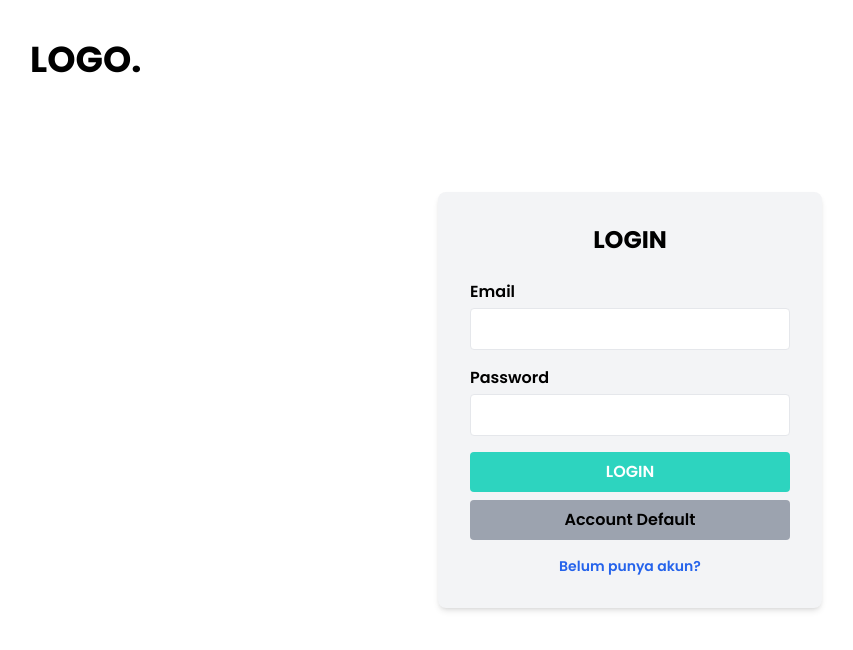
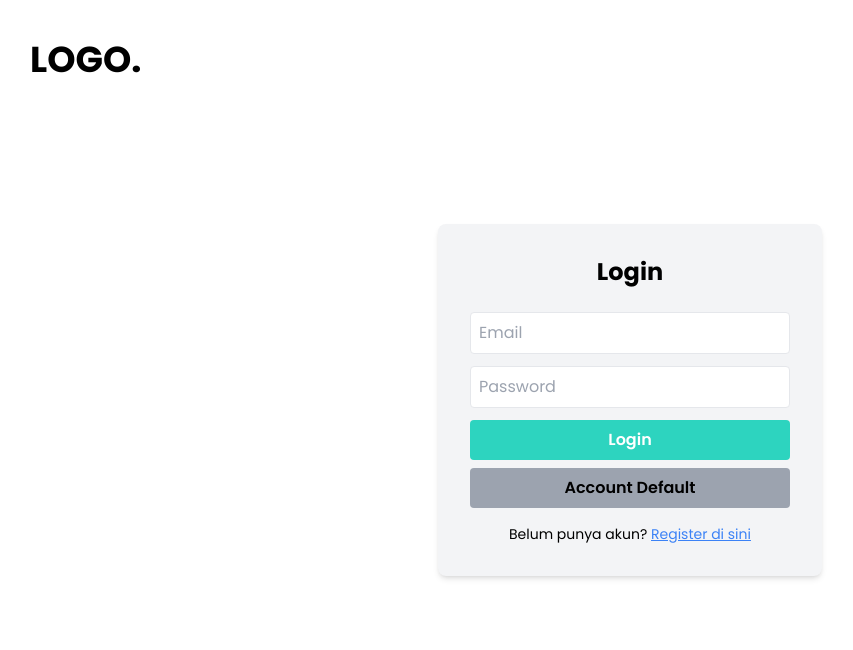
Before and after one commit to BintangAkmalKurniawan/fe-1-mission, a React (Vite) app: page / in a window 1280 px wide. Shown: the top 650 px of the page, without its empty margins (10-863 px from the left). Built offline with nearby package versions, Linux system fonts and the light colour scheme.

Commit message:
tambah fitur unShowSidebar

```diff
--- a/src/component/layout/Navbar.jsx
+++ b/src/component/layout/Navbar.jsx
@@ -1,10 +1,14 @@
 import React from "react";
 import { useNavigate } from "react-router";
 
-function Navbar() {
+function Navbar({ toggleSidebar }) {
   const navigate = useNavigate();
+
   return (
     <div className="w-full bg-teal-500 p-4 text-white flex justify-between">
+      <button onClick={toggleSidebar} className="bg-white text-black px-3 py-1 rounded">
+        ☰ Menu
+      </button>
       <h1 className="text-lg font-bold">LOGO</h1>
       <button className="bg-red-500 px-4 py-1 rounded" onClick={() => navigate("/")}>
         Logout
--- a/src/component/layout/SideBar.jsx
+++ b/src/component/layout/SideBar.jsx
@@ -1,13 +1,14 @@
 import React from "react";
 import { Link } from "react-router-dom";
 
-function SideBar() {
+function SideBar({ showSidebar }) {
   return (
-    <div className="w-64 h-screen bg-gray-800 text-white p-5">
+    <div className={`${showSidebar ? "w-64" : "w-0"} transition-all duration-300 overflow-hidden bg-gray-800 text-white`}>
+      <div className="p-5">
         <h2 className="text-xl font-bold mb-6">Dashboard</h2>
         <ul>
           <li className="mb-4">
-          <Link to="/" className="hover:text-gray-400">
+            <Link to="/" className="hover:text-gray-400 ">
               Home
             </Link>
           </li>
@@ -23,6 +24,7 @@ function SideBar() {
           </li>
         </ul>
       </div>
+    </div>
   );
 }
 
--- a/src/pages/Home/index.jsx
+++ b/src/pages/Home/index.jsx
@@ -9,6 +9,7 @@ function HomePage() {
   const [showForm, setShowForm] = useState(false);
   const [formData, setFormData] = useState({ name: "", price: "" });
   const [editingIndex, setEditingIndex] = useState(null);
+  const [showSidebar, setShowSidebar] = useState(true);
 
   const handleSubmit = (e) => {
     e.preventDefault();
@@ -34,9 +35,9 @@ function HomePage() {
 
   return (
     <div className="flex h-screen">
-      <SideBar />
+      <SideBar showSidebar={showSidebar} />
       <div className="flex-1 flex flex-col">
-        <Navbar />
+        <Navbar toggleSidebar={() => setShowSidebar(!showSidebar)} />
         <div className="p-6">
           <h2 className="text-2xl font-bold mb-4">Welcome to Home Page</h2>
           <button className="bg-blue-500 text-white px-7 py-1 rounded mb-4" onClick={() => setShowForm(true)}>
--- a/src/pages/Login/index.jsx
+++ b/src/pages/Login/index.jsx
@@ -1,9 +1,10 @@
 import React from "react";
-import { useNavigate } from "react-router-dom";
+import { useNavigate } from "react-router";
 import { useState } from "react";
 
 function Index() {
   const navigate = useNavigate();
+  const [isLoginPage, setIsLoginPage] = useState(true);
   const [formData, setFormData] = useState({ email: "", password: "" });
 
   const defaultUser = {
@@ -14,10 +15,15 @@ function Index() {
   const handleLogin = (e) => {
     e.preventDefault();
 
-    if (e.email === defaultUser.email && e.password === defaultUser.password) {
-      alert("Invalid username or password");
+    const existingUsers = JSON.parse(localStorage.getItem("users")) || [];
+    const found = existingUsers.find((user) => user.email === formData.email && user.password === formData.password);
+
+    if (found || (formData.email === defaultUser.email && formData.password === defaultUser.password)) {
+      navigate("/home");
+    } else if (found === "" || (formData.email === "" && formData.password === "")) {
+      alert("Email atau password kosong!");
     } else {
-      navigate("/home");
+      alert("Email atau password salah!");
     }
   };
 
@@ -25,31 +31,51 @@ function Index() {
     e.preventDefault();
     setFormData({ email: defaultUser.email, password: defaultUser.password });
   };
+
+  const handleOnChange = (e) => {
+    setFormData({ ...formData, [e.target.name]: e.target.value });
+  };
+
+  const handleRegister = (e) => {
+    e.preventDefault();
+
+    const existingUsers = JSON.parse(localStorage.getItem("users")) || [];
+
+    const isEmailUsed = existingUsers.find((user) => user.email === formData.email);
+    if (isEmailUsed) {
+      alert("Email sudah digunakan!");
+      return;
+    }
+
+    const newUsers = [...existingUsers, formData];
+    localStorage.setItem("users", JSON.stringify(newUsers));
+    alert("Register sukses! Silakan login.");
+    setFormData({ email: "", password: "" });
+    setIsLoginPage(true);
+  };
+
   return (
     <>
       <div className="flex items-center justify-center min-h-screen bg-white">
         <div className="absolute top-10 left-10 text-4xl font-bold">LOGO.</div>
         <div className="w-full max-w-sm p-8 bg-gray-100 rounded-lg shadow-md">
-          <h2 className="text-2xl font-bold text-center mb-6">LOGIN</h2>
-          <form>
-            <div className="mb-4">
-              <label className="block font-semibold mb-1">Email</label>
-              <input type="email" className="w-full p-2 border rounded" required value={formData.email} />
-            </div>
-            <div className="mb-4">
-              <label className="block font-semibold mb-1">Password</label>
-              <input type="password" className="w-full p-2 border rounded" required value={formData.password} />
-            </div>
-            <button type="submit" className="w-full p-2 text-white bg-teal-400 rounded font-semibold" onClick={(e) => handleLogin(e)}>
-              LOGIN
+          <h2 className="text-2xl font-bold text-center mb-6">{isLoginPage ? "Login" : "Register"}</h2>
+          <form onSubmit={isLoginPage ? handleLogin : handleRegister} className="space-y-3">
+            <input type="email" name="email" placeholder="Email" className="w-full p-2 border rounded" value={formData.email} onChange={handleOnChange} />
+            <input type="password" name="password" placeholder="Password" className="w-full p-2 border rounded" value={formData.password} onChange={handleOnChange} />
+            <button type="submit" className="w-full p-2 text-white bg-teal-400 rounded font-semibold">
+              {isLoginPage ? "Login" : "Register"}
             </button>
           </form>
-          <button className="w-full p-2 text-black bg-gray-400 rounded font-semibold mt-2" onClick={handleAccountDefault}>
-            Account Default
-          </button>
-          <p className="text-center mt-4 text-sm">
-            <button onClick={() => navigate("/register")} className="text-blue-600 font-semibold">
-              Belum punya akun?
+          {!isLoginPage ? null : (
+            <button className="w-full p-2 text-black bg-gray-400 rounded font-semibold mt-2" onClick={handleAccountDefault}>
+              Account Default
+            </button>
+          )}
+          <p className="text-sm mt-4 text-center">
+            {isLoginPage ? "Belum punya akun?" : "Sudah punya akun?"}{" "}
+            <button onClick={() => setIsLoginPage(!isLoginPage)} className="text-blue-500 underline">
+              {isLoginPage ? "Register di sini" : "Login di sini"}
             </button>
           </p>
         </div>
```
Lines whose indentation alone changed are shown as unchanged.
